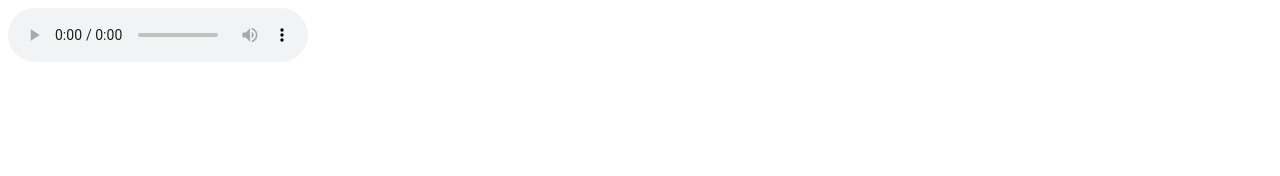
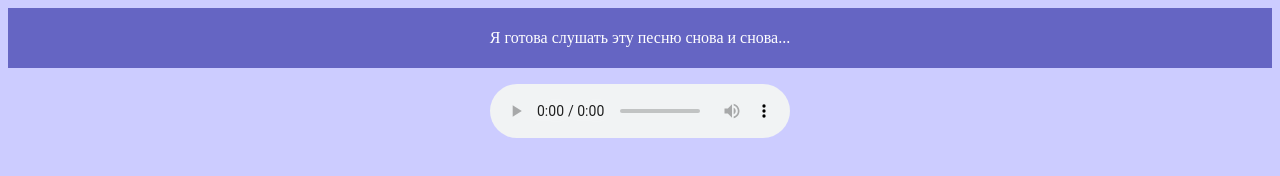
Before and after one commit to GuldarKh/itmo-osint-287628.github.io, a plain HTML site: page index.html in a window 1280 px wide. Drawn offline with Linux system fonts and the light colour scheme.

Commit message:
Change html

```diff
--- a/index.html
+++ b/index.html
@@ -1,12 +1,28 @@
 <html>
 	<head>
 		<title>OSINT</title>
+		<style>
+		   .center {
+			text-align: center; /* Выравнивание по центру */
+		   }
+		      .bck {
+				background: rgba(0, 0, 135, 0.5); /* Цвет фона */
+				color: #fff; /* Цвет текста */
+				padding: 5px; /* Поля вокруг текста */
+			  }
+		</style>
 	</head>
-<body>
+	<body bgcolor="CCCCFF">
+		<div class = "bck center">
+			<p> Я готова слушать эту песню снова и снова... </p>
+		</div>
+		</p>
+		<div class = "center">
 			<audio controls>
- <source src="/audio/OSINT2.mp3">
+			<source src="/audio/OSINT4.mp3">
 			<p>Ваш браузер не поддерживает аудио</p>
-  <a href="/audio/OSINT2.mp3">Скачайте музыку</a>
+			<a href="/audio/OSINT4.mp3">Скачайте музыку</a>
 			</audio>
+		</div>
 	</body>
 </html>
```
Also changed, not shown: 1 other file. Lines whose indentation alone changed are shown as unchanged.
